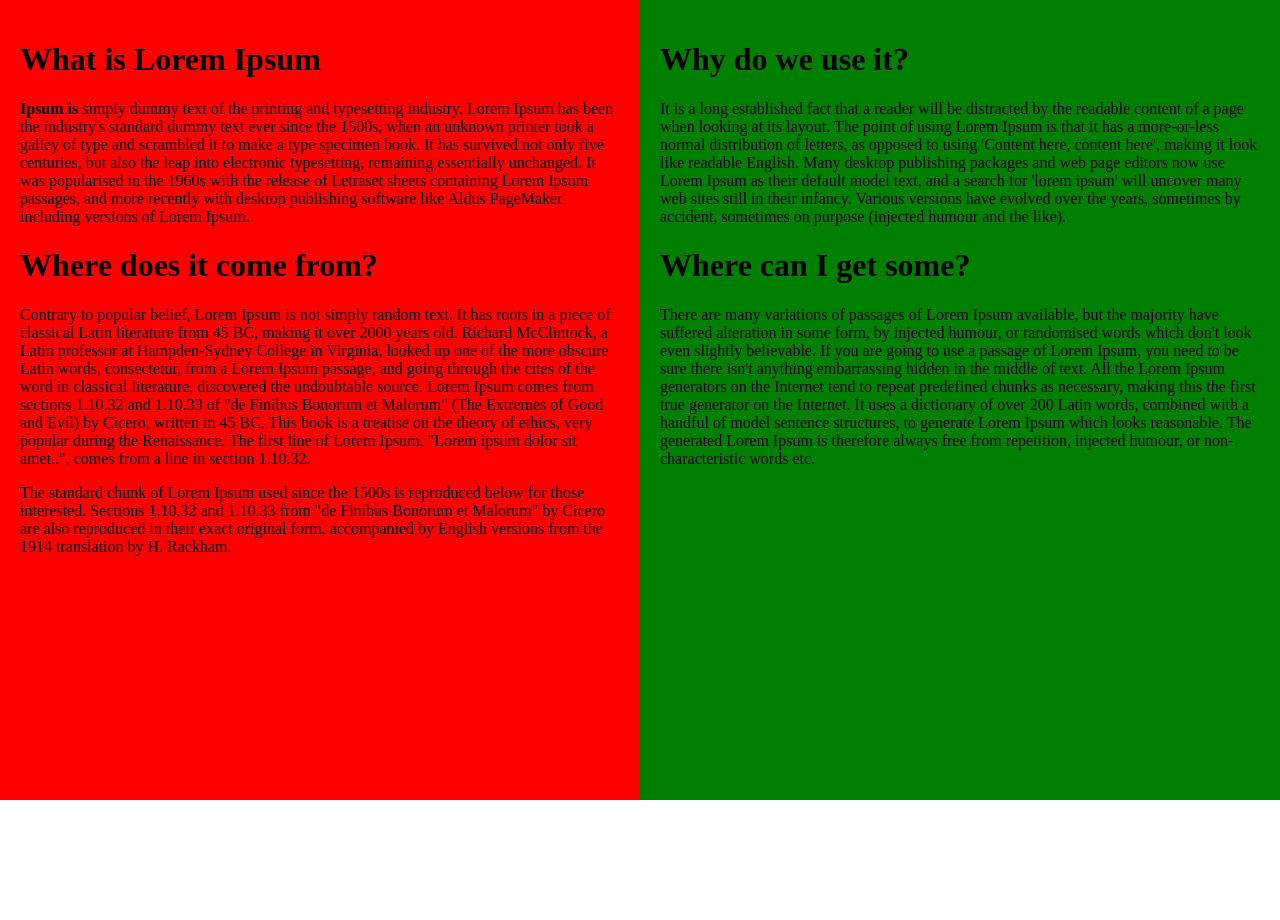
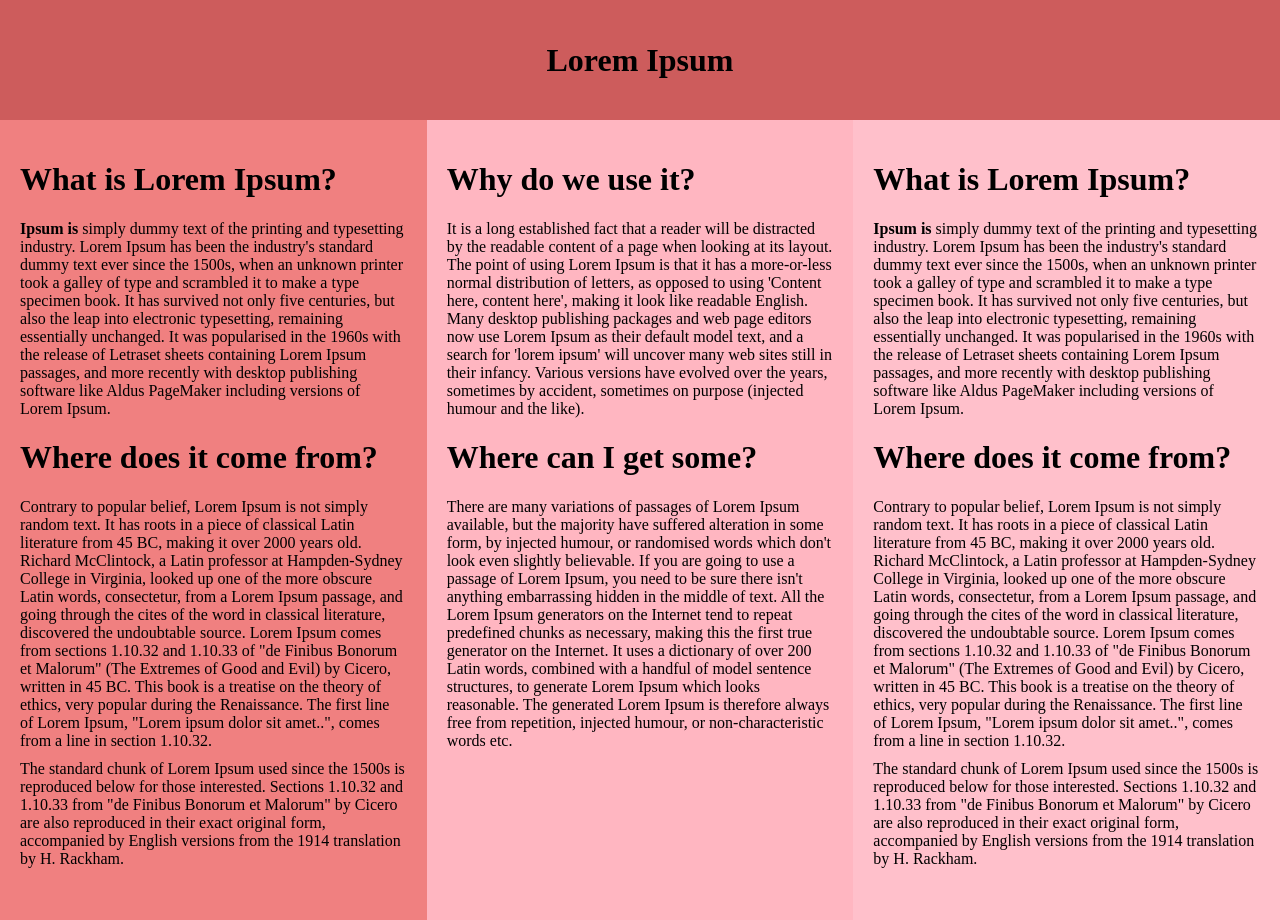
Before and after one commit to NaejBarbosa/css_interno, a plain HTML site: page index.html in a window 1280 px wide. Before the commit the page ends 800 px from the top, so only its background shows below. Drawn offline with Linux system fonts and the light colour scheme.

Commit message:
Inclusão de título e mais uma coluna

```diff
--- a/index.html
+++ b/index.html
@@ -12,28 +12,46 @@
             display: flex;
             min-height: 100vh;
         }
-        .texto-esquerdo, .texto-direito {
-            width: 50%;
+        .coluna {
+            width: 33.33%;
             padding: 20px;
         }
         .texto-esquerdo {
-            background-color: red;
+            background-color: #F08080;
+        }
+        .texto-meio {
+            background-color: #FFB6C1;
         }
         .texto-direito {
-            background-color: green;
+            background-color: #FFC0CB;
         }
+        .coluna p {
+            margin: 10px;
+        }
+        .titulo {
+            display: flex;
+            justify-content: center; /* Centraliza horizontalmente */
+            align-items: center; /* Centraliza verticalmente */
+            text-align: center;
+            margin: 0;
+            background-color: #CD5C5C;
+            height: 15%;
+        }
+
     </style>
 </head>
 <body>
+    <h1 class="titulo">Lorem Ipsum</h1>
     <div class="container">
-        <div class="texto-esquerdo">
-            <h1>What is Lorem Ipsum</h1>
+        <div class="coluna texto-esquerdo">
+            <h1>What is Lorem Ipsum?</h1>
             <strong>Ipsum is</strong> simply dummy text of the printing and typesetting industry. Lorem Ipsum has been the industry's standard dummy text ever since the 1500s, when an unknown printer took a galley of type and scrambled it to make a type specimen book. It has survived not only five centuries, but also the leap into electronic typesetting, remaining essentially unchanged. It was popularised in the 1960s with the release of Letraset sheets containing Lorem Ipsum passages, and more recently with desktop publishing software like Aldus PageMaker including versions of Lorem Ipsum.
             <h1>Where does it come from?</h1>
-            Contrary to popular belief, Lorem Ipsum is not simply random text. It has roots in a piece of classical Latin literature from 45 BC, making it over 2000 years old. Richard McClintock, a Latin professor at Hampden-Sydney College in Virginia, looked up one of the more obscure Latin words, consectetur, from a Lorem Ipsum passage, and going through the cites of the word in classical literature, discovered the undoubtable source. Lorem Ipsum comes from sections 1.10.32 and 1.10.33 of "de Finibus Bonorum et Malorum" (The Extremes of Good and Evil) by Cicero, written in 45 BC. This book is a treatise on the theory of ethics, very popular during the Renaissance. The first line of Lorem Ipsum, "Lorem ipsum dolor sit amet..", comes from a line in section 1.10.32.<p></p>
+            Contrary to popular belief, Lorem Ipsum is not simply random text. It has roots in a piece of classical Latin literature from 45 BC, making it over 2000 years old. Richard McClintock, a Latin professor at Hampden-Sydney College in Virginia, looked up one of the more obscure Latin words, consectetur, from a Lorem Ipsum passage, and going through the cites of the word in classical literature, discovered the undoubtable source. Lorem Ipsum comes from sections 1.10.32 and 1.10.33 of "de Finibus Bonorum et Malorum" (The Extremes of Good and Evil) by Cicero, written in 45 BC. This book is a treatise on the theory of ethics, very popular during the Renaissance. The first line of Lorem Ipsum, "Lorem ipsum dolor sit amet..", comes from a line in section 1.10.32.
+            <p></p>
             The standard chunk of Lorem Ipsum used since the 1500s is reproduced below for those interested. Sections 1.10.32 and 1.10.33 from "de Finibus Bonorum et Malorum" by Cicero are also reproduced in their exact original form, accompanied by English versions from the 1914 translation by H. Rackham.
         </div>
-        <div class="texto-direito">
+        <div class="coluna texto-meio">
             <h1>Why do we use it?</h1>
             It is a long established fact that a reader will be distracted by the readable content of a page when looking at its layout. The point of using Lorem Ipsum is that it has a more-or-less normal distribution of letters, as opposed to using 'Content here, content here', making it look like readable English. Many desktop publishing packages and web page editors now use Lorem Ipsum as their default model text, and a search for 'lorem ipsum' will uncover many web sites still in their infancy. Various versions have evolved over the years, sometimes by accident, sometimes on purpose (injected humour and the like).
             <h1>Where can I get some?</h1>
@@ -41,6 +59,14 @@
 
 
         </div>
+        <div class="coluna texto-direito">
+            <h1>What is Lorem Ipsum?</h1>
+            <strong>Ipsum is</strong> simply dummy text of the printing and typesetting industry. Lorem Ipsum has been the industry's standard dummy text ever since the 1500s, when an unknown printer took a galley of type and scrambled it to make a type specimen book. It has survived not only five centuries, but also the leap into electronic typesetting, remaining essentially unchanged. It was popularised in the 1960s with the release of Letraset sheets containing Lorem Ipsum passages, and more recently with desktop publishing software like Aldus PageMaker including versions of Lorem Ipsum.
+            <h1>Where does it come from?</h1>
+            Contrary to popular belief, Lorem Ipsum is not simply random text. It has roots in a piece of classical Latin literature from 45 BC, making it over 2000 years old. Richard McClintock, a Latin professor at Hampden-Sydney College in Virginia, looked up one of the more obscure Latin words, consectetur, from a Lorem Ipsum passage, and going through the cites of the word in classical literature, discovered the undoubtable source. Lorem Ipsum comes from sections 1.10.32 and 1.10.33 of "de Finibus Bonorum et Malorum" (The Extremes of Good and Evil) by Cicero, written in 45 BC. This book is a treatise on the theory of ethics, very popular during the Renaissance. The first line of Lorem Ipsum, "Lorem ipsum dolor sit amet..", comes from a line in section 1.10.32.
+            <p></p>
+            The standard chunk of Lorem Ipsum used since the 1500s is reproduced below for those interested. Sections 1.10.32 and 1.10.33 from "de Finibus Bonorum et Malorum" by Cicero are also reproduced in their exact original form, accompanied by English versions from the 1914 translation by H. Rackham.
+        </div>
     </div>
 </body>
 </html>
```
